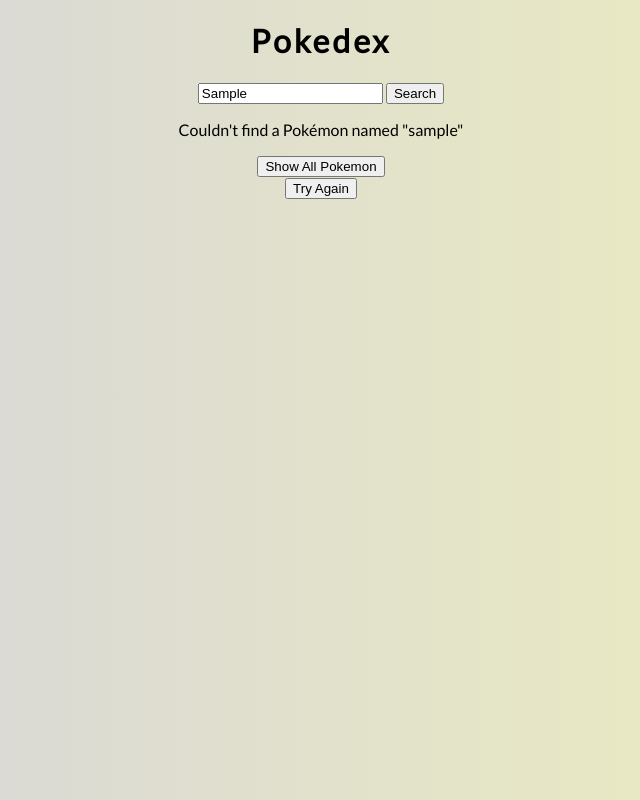
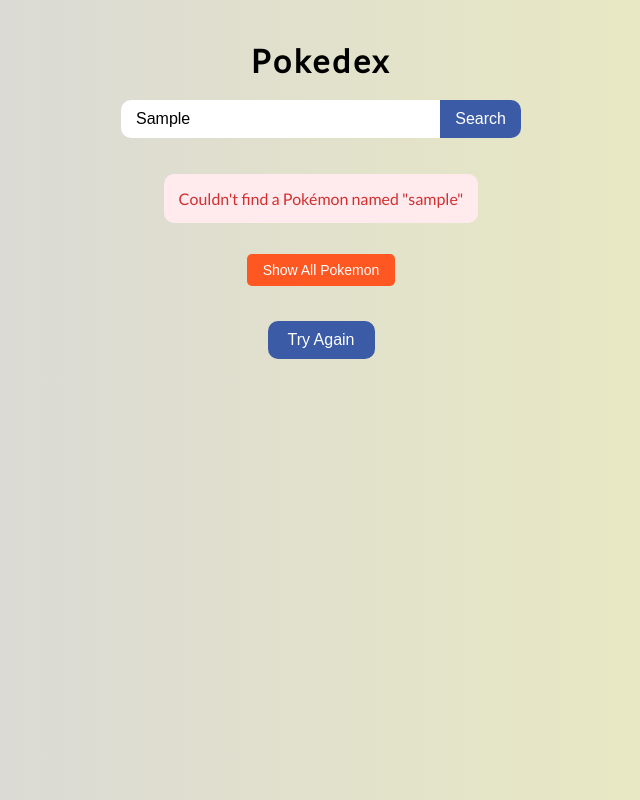
Before and after one commit to Mikermin/testt11111, a plain HTML site: page index.html in a window 1280 px wide. Both pictures are taken after typing "Sample" into the empty fields and a click on the button "Search". Shown: the whole page, without its empty margins (319-959 px from the left). Drawn offline with Linux system fonts and the light colour scheme; no server answers.

Commit message:
Update style.css

```diff
--- a/style.css
+++ b/style.css
@@ -13,10 +13,42 @@ body {
   align-items: center;
   justify-content: center;
   margin: 0;
+  padding: 20px;
 }
 
 h1 {
   letter-spacing: 3px;
+  margin-bottom: 20px;
+}
+
+.search-container {
+  display: flex;
+  margin-bottom: 20px;
+  width: 100%;
+  max-width: 400px;
+}
+
+.search-container input {
+  flex: 1;
+  padding: 10px 15px;
+  border: none;
+  border-radius: 10px 0 0 10px;
+  font-size: 16px;
+  outline: none;
+}
+
+.search-container button {
+  padding: 10px 15px;
+  background-color: #3b5ba7;
+  color: white;
+  border: none;
+  border-radius: 0 10px 10px 0;
+  cursor: pointer;
+  font-size: 16px;
+}
+
+.search-container button:hover {
+  background-color: #2a4377;
 }
 
 .poke-container {
@@ -43,11 +75,15 @@ h1 {
   height: 120px;
   width: 120px;
   text-align: center;
+  display: flex;
+  align-items: center;
+  justify-content: center;
+  margin: 0 auto;
 }
 
 .pokemon .img-container img {
   max-width: 90%;
-  margin-top: 20px;
+  max-height: 90%;
 }
 
 .pokemon .info {
@@ -65,3 +101,55 @@ h1 {
   margin: 15px 0 7px;
   letter-spacing: 1px;
 }
+
+.pagination {
+  margin-top: 20px;
+  text-align: center;
+}
+
+#load-more {
+  padding: 10px 20px;
+  background-color: #3b5ba7;
+  color: white;
+  border: none;
+  border-radius: 10px;
+  cursor: pointer;
+  font-size: 16px;
+}
+
+#load-more:hover {
+  background-color: #2a4377;
+}
+
+#load-more:disabled {
+  background-color: #cccccc;
+  cursor: not-allowed;
+}
+
+.error {
+  color: #d32f2f;
+  background-color: #ffebee;
+  padding: 15px;
+  border-radius: 10px;
+  text-align: center;
+  width: 100%;
+}
+
+.reset-container {
+  margin: 15px 0;
+  text-align: center;
+}
+
+.reset-button {
+  padding: 8px 16px;
+  background-color: #ff5722;
+  color: white;
+  border: none;
+  border-radius: 5px;
+  cursor: pointer;
+  font-size: 14px;
+}
+
+.reset-button:hover {
+  background-color: #e64a19;
+}
```
